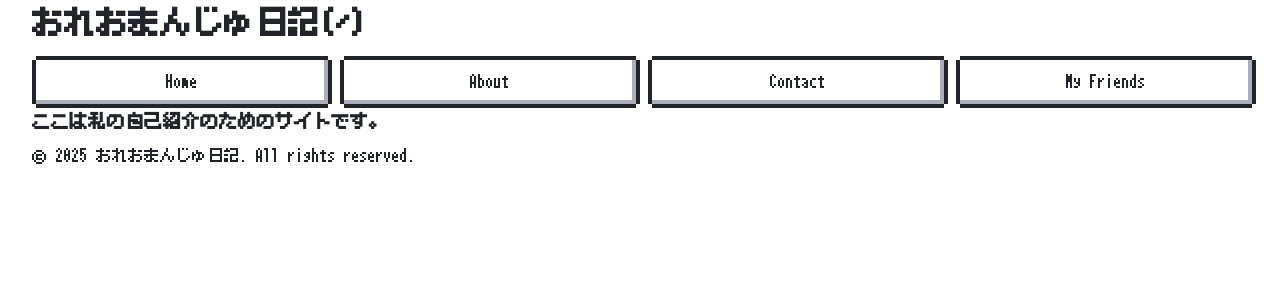
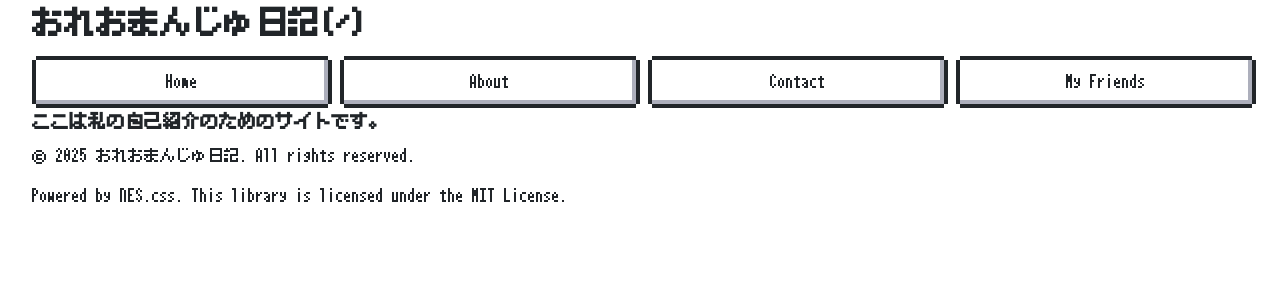
Before and after one commit to takushion/my-website-test, a React (Create React App) app: page / in a window 1280 px wide. Shown: the top 300 px of the page. Built offline with nearby package versions, Linux system fonts and the light colour scheme; the HTML template or start-up script is replaced by a standard one.

Commit message:
feat:権利関係

```diff
--- a/src/components/layouts/Footer.tsx
+++ b/src/components/layouts/Footer.tsx
@@ -4,6 +4,10 @@ const Footer = () => {
   return (
     <footer>
       <p>© 2025 おれおまんじゅ日記. All rights reserved.</p>
+      <p>
+        Powered by NES.css. This library is licensed under the
+        MIT License.
+      </p>
     </footer>
   );
 };
```
Also changed, not shown: src/index.tsx (+16 -6 lines).
